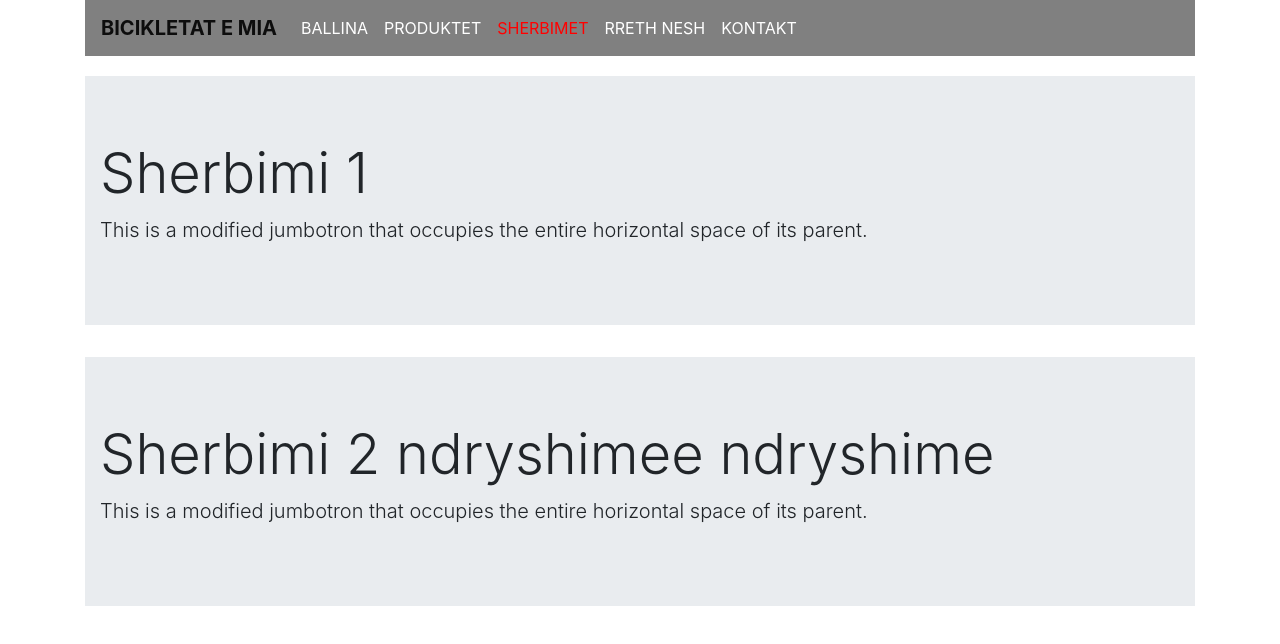
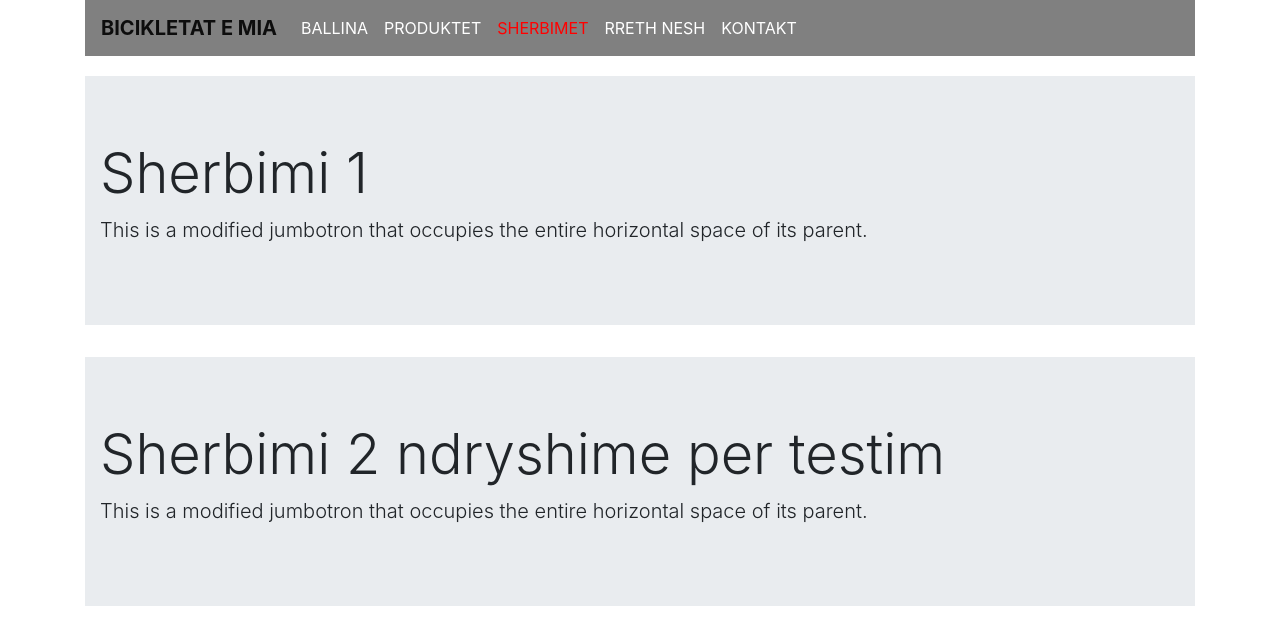
Before and after one commit to feridedev/feridedev.github.io, a plain HTML site: page sherbimet.html in a window 1280 px wide. Drawn offline with nearby package versions, Linux system fonts and the light colour scheme.

Commit message:
second commit

```diff
--- a/sherbimet.html
+++ b/sherbimet.html
@@ -42,7 +42,7 @@
 			</div>
 			<div class="jumbotron jumbotron-fluid content">
 			  <div class="container">
-			    <h1 class="display-4">Sherbimi 2 ndryshimee ndryshime</h1>
+			    <h1 class="display-4">Sherbimi 2 ndryshime per testim</h1>
 			    <p class="lead">This is a modified jumbotron that occupies the entire horizontal space of its parent.</p>
 			  </div>
 			</div>
```
